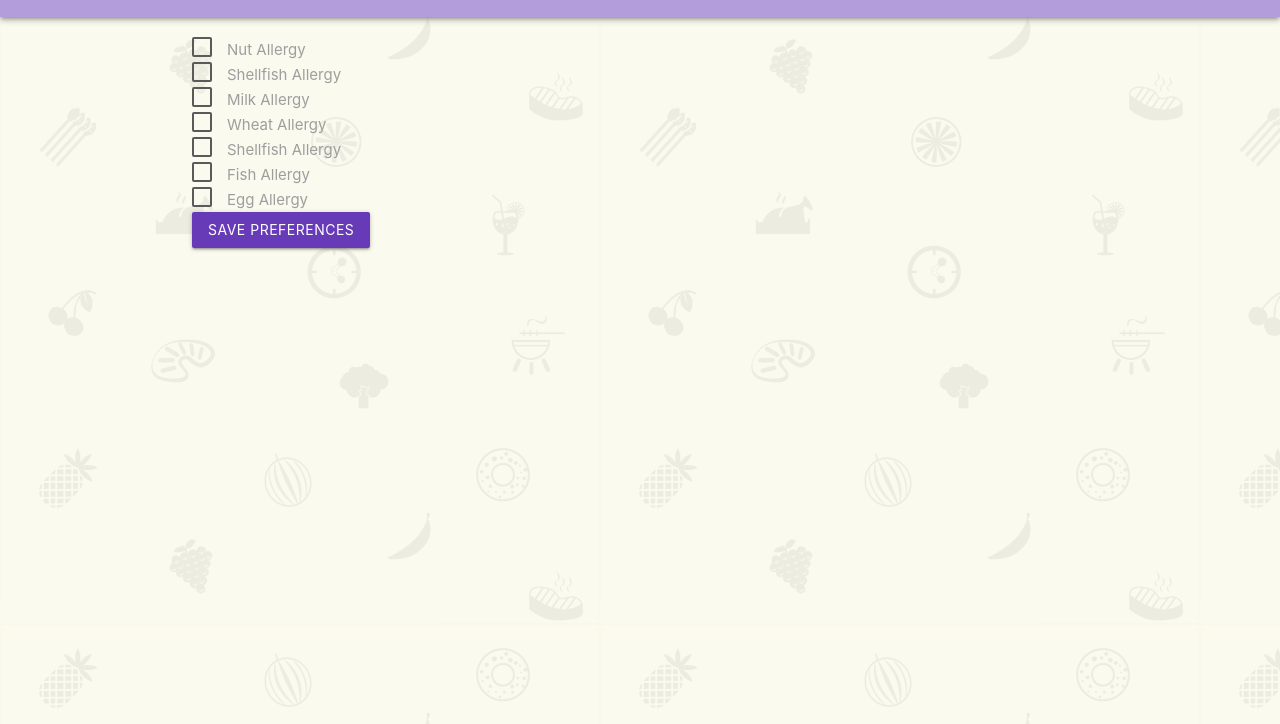
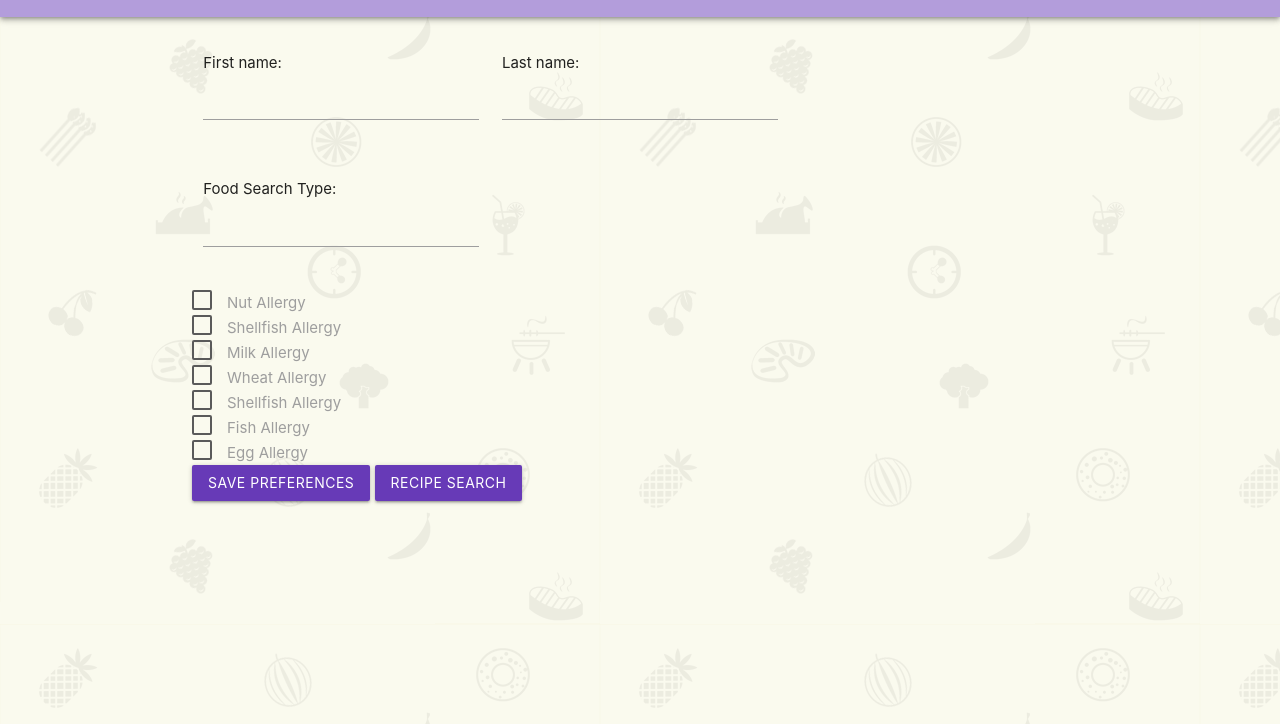
Before and after one commit to berrybrendan/Daily-Snack-Retrieval, a plain HTML site: page index.html in a window 1280 px wide. Shown: the part 76-800 px from the top of the page. Drawn offline with nearby package versions, Linux system fonts and the light colour scheme; no server answers.

Commit message:
update HTML

```diff
--- a/index.html
+++ b/index.html
@@ -15,37 +15,57 @@
   </header>
   <div class="container">
     <form action="#">
-      <div>
-        <label for="nut-allergy">
-          <input id="nut-allergy" type="checkbox" class="filled-in" checked="checked" value="nut-allergy" class="purple
-          "/>
-          <span>Nut Allergy</span>
-        </label>
+      <div class="row">
+        <div class="input-field col s4">
+          First name: <input id="firstName" type="text" name="fname">
+          <br>
+        </div>
+        <div class="input-field col s4">
+          Last name: <input id="lastName" type="text" name="lname">
+          <br>
+        </div>
       </div>
+      <div class="row">
+        <div class="input-field col s4">
+          Food Search Type: <input id="foodtype" type="text" name="foodtype">
+          <br>
+        </div>
+      </div>
+
+      <label for="nut-allergy">
+        <input id="nut-allergy" type="checkbox" class="filled-in" checked="checked" value="nut-allergy" class="purple
+              " />
+        <span>Nut Allergy</span>
+      </label>
+
       <div>
         <label for="shellfish-allergy">
-          <input id="shellfish-allergy" type="checkbox" class="filled-in" checked="checked" value="shellfish-allergy"/>
+          <input id="shellfish-allergy" type="checkbox" class="filled-in" checked="checked" value="shellfish-allergy" />
           <span>Shellfish Allergy</span>
         </label>
       </div>
+
       <div>
         <label for="dairy-allergy">
           <input id="dairy-allergy" type="checkbox" class="filled-in" checked="checked" value="milk-allergy" />
           <span>Milk Allergy</span>
         </label>
       </div>
+
       <div>
         <label for="wheat-allergy">
-          <input id="wheat-allergy" type="checkbox" class="filled-in" checked="checked" value="wheat-allergy"/>
+          <input id="wheat-allergy" type="checkbox" class="filled-in" checked="checked" value="wheat-allergy" />
           <span>Wheat Allergy</span>
         </label>
       </div>
+
       <div>
         <label for="soy-allergy">
           <input id="soy-allergy" type="checkbox" class="filled-in" checked="checked" value="shellfish-allergy" />
           <span>Shellfish Allergy</span>
         </label>
       </div>
+
       <div>
         <label for="fish-allergy">
           <input id="fish-allergy" type="checkbox" class="filled-in" checked="checked" value="fish-allergy" />
@@ -57,11 +77,17 @@
           <input id="egg-allergy" type="checkbox" class="filled-in" checked="checked" value="egg-allergy" />
           <span>Egg Allergy</span>
         </label>
+      </div>
 
-      <!-- Save Button -->
-      </div><a href="#" class="btn deep-purple">
+      <button href="#" class="btn deep-purple">
         <span>Save Preferences</span>
-      </a>
+      </button>
+
+      <button id="search-button" href="#" class="btn deep-purple">
+        <span>Recipe Search</span>
+      </button>
+
+
     </form>
   </div>
 
```
